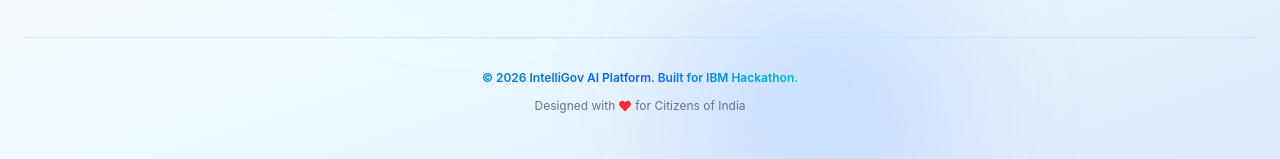
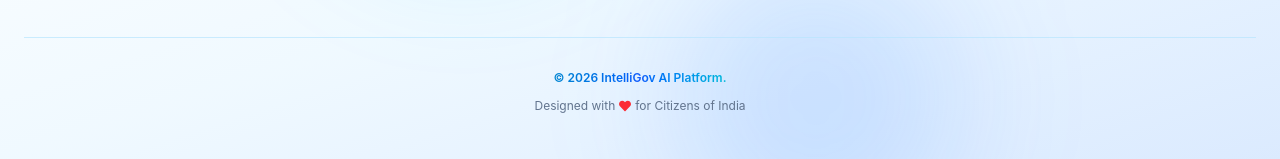
Before and after one commit to Chhavi24184/intelligov-ai, a React app in the folder frontend/: page / in a window 1280 px wide. Shown: the part 3090-3249 px from the top of the page. Built offline with nearby package versions, Linux system fonts and the light colour scheme; no server answers; the HTML template or start-up script is replaced by a standard one.

Commit message:
Changed footer

```diff
--- a/frontend/src/components/layout/Footer.jsx
+++ b/frontend/src/components/layout/Footer.jsx
@@ -268,7 +268,7 @@
 
             <p className="font-semibold bg-gradient-to-r from-sky-600 via-blue-600 to-cyan-500 bg-clip-text text-transparent">
 
-              © {new Date().getFullYear()} IntelliGov AI Platform. Built for IBM Hackathon.
+              © {new Date().getFullYear()} IntelliGov AI Platform.
 
             </p>
 
```
